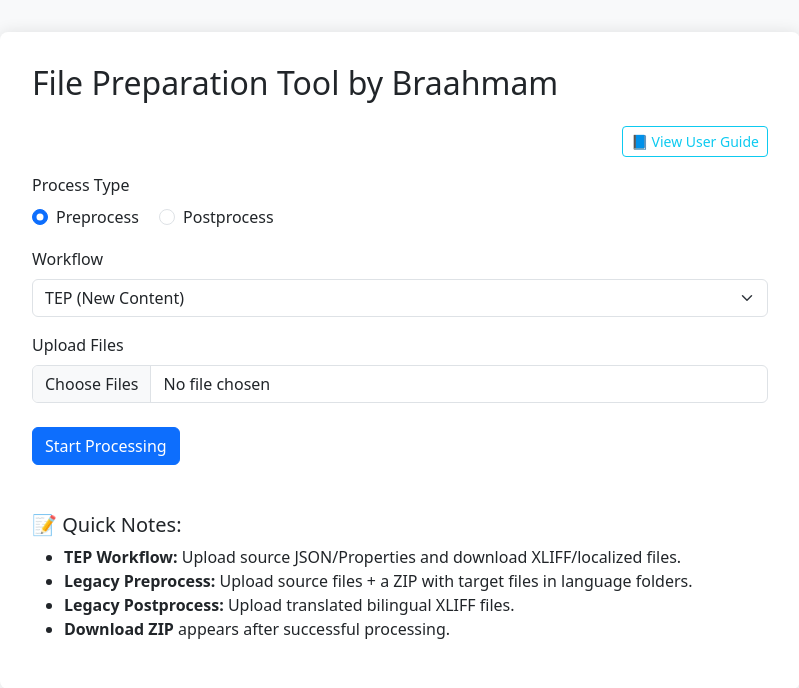
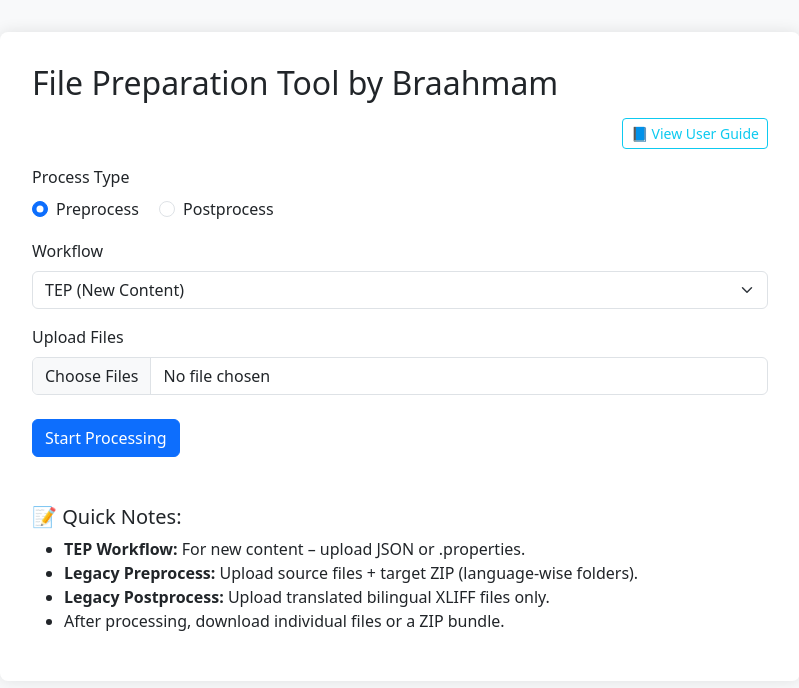
Before and after one commit to manibrh/FilePrep-NewContents, a Flask app: page / in a window 1280 px wide. Shown: the top 688 px of the page, without its empty margins (240-1039 px from the left). Run offline with Flask 3, Linux system fonts and the light colour scheme.

Commit message:
Update ui.html

```diff
--- a/templates/ui.html
+++ b/templates/ui.html
@@ -21,11 +21,13 @@
 </head>
 <body>
 <div class="container">
-  <h2 class="mb-4">File Preparation Tool by Braahmam</h2>
+  <h2 class="mb-3">File Preparation Tool by Braahmam</h2>
   <p class="text-end">
     <a href="/userguide" target="_blank" class="btn btn-outline-info btn-sm">📘 View User Guide</a>
   </p>
+
   <form id="processForm">
+    <!-- Process Type -->
     <div class="mb-3">
       <label class="form-label">Process Type</label><br>
       <div class="form-check form-check-inline">
@@ -38,6 +40,7 @@
       </div>
     </div>
 
+    <!-- Workflow -->
     <div class="mb-3">
       <label class="form-label">Workflow</label>
       <select name="workflow" id="workflow" class="form-select" required>
@@ -46,20 +49,20 @@
       </select>
     </div>
 
-    <!-- For TEP and Legacy Postprocess -->
+    <!-- General File Upload -->
     <div class="mb-3" id="tepUpload">
       <label class="form-label">Upload Files</label>
       <input type="file" class="form-control" name="files" multiple>
     </div>
 
-    <!-- For Legacy Preprocess -->
+    <!-- Legacy Preprocess: Source + ZIP -->
     <div class="row" id="legacyUpload" style="display:none;">
       <div class="col-md-6">
         <label class="form-label">Source Files</label>
         <input type="file" class="form-control" name="source_files" multiple>
       </div>
       <div class="col-md-6">
-        <label class="form-label">Target ZIP (Folder by Language)</label>
+        <label class="form-label">Target ZIP (folders by language)</label>
         <input type="file" class="form-control" name="target_zip" accept=".zip">
       </div>
     </div>
@@ -69,7 +72,8 @@
     </div>
   </form>
 
-  <div id="status" class="text-info mt-4" style="display:none">Processing...</div>
+  <div id="status" class="mt-4" style="display:none" class="text-info">Processing...</div>
+
   <div id="results" class="mt-3" style="display:none">
     <h4>Processed Files:</h4>
     <div id="fileLinks" class="mb-2"></div>
@@ -79,10 +83,10 @@
   <div class="mt-5">
     <h5>📝 Quick Notes:</h5>
     <ul>
-      <li><strong>TEP Workflow:</strong> Upload source JSON/Properties and download XLIFF/localized files.</li>
-      <li><strong>Legacy Preprocess:</strong> Upload source files + a ZIP with target files in language folders.</li>
-      <li><strong>Legacy Postprocess:</strong> Upload translated bilingual XLIFF files.</li>
-      <li><strong>Download ZIP</strong> appears after successful processing.</li>
+      <li><strong>TEP Workflow:</strong> For new content – upload JSON or .properties.</li>
+      <li><strong>Legacy Preprocess:</strong> Upload source files + target ZIP (language-wise folders).</li>
+      <li><strong>Legacy Postprocess:</strong> Upload translated bilingual XLIFF files only.</li>
+      <li>After processing, download individual files or a ZIP bundle.</li>
     </ul>
   </div>
 </div>
@@ -138,6 +142,7 @@
         status.textContent = '✅ Process completed!';
         results.style.display = 'block';
         downloadZip.href = '/download/batch.zip';
+
         data.files.forEach(file => {
           const link = document.createElement('a');
           link.href = `/download/${file}`;
@@ -145,10 +150,11 @@
           link.className = 'btn btn-outline-secondary btn-sm me-2 mb-2';
           fileLinks.appendChild(link);
         });
-      }
+
+        // Show any collected errors
         if (data.errors && data.errors.length > 0) {
           const errorList = document.createElement('ul');
-  errorList.className = 'text-danger';
+          errorList.className = 'text-danger mt-3';
           data.errors.forEach(msg => {
             const li = document.createElement('li');
             li.textContent = msg;
@@ -157,11 +163,11 @@
           status.appendChild(errorList);
         }
 
-      else {
+      } else {
         status.textContent = '❌ Error: ' + (data.message || 'Unknown processing error');
       }
     } catch (err) {
-      status.textContent = '❌ Network or server error. Please check the console.';
+      status.textContent = '❌ Network or server error. Check browser console.';
       console.error(err);
     }
   });
```
Lines whose indentation alone changed are shown as unchanged.
